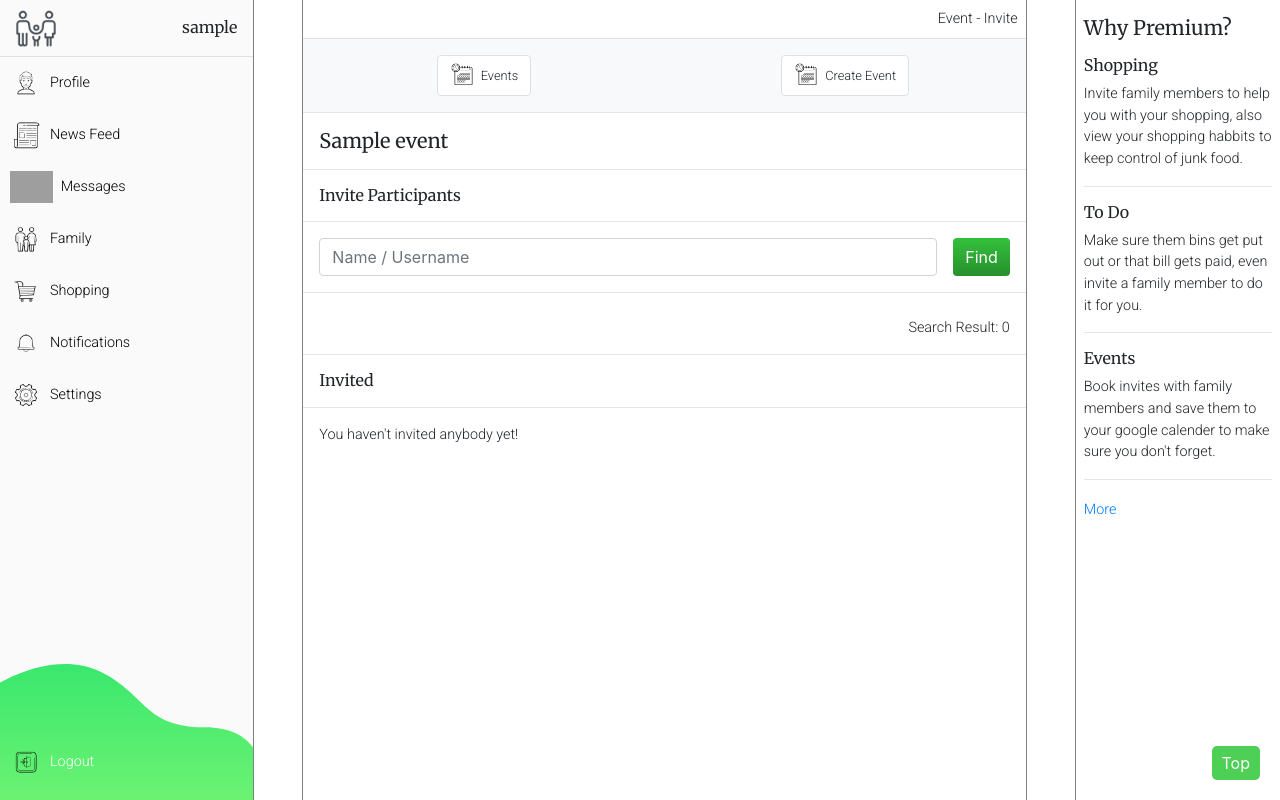
After one commit to Code-Institute-Submissions/family_organiser, a Django app: page /event/invite/1 in a window 1280 px wide. The commit adds this page. Run offline with Django 3.2, Linux system fonts and the light colour scheme; a user stored in the database is signed in; tables that the repository leaves empty hold one stand-in row (values such as "Sample post"); some libraries are stand-ins or nearby versions; grey boxes are pictures that could not be loaded.

Commit message:
Broke up creat event into two pages for reusablity later on

```diff
--- /dev/null
+++ b/event/templates/event/invite.html
@@ -0,0 +1,106 @@
+{% extends 'base.html' %}
+
+{% block title %}
+Event Menu | Family Organiser
+{% endblock %}
+
+{% block content %}
+<div class="row m-0 p-2">
+    <div class="col-12 m-0 p-0">
+        <p class="m-0 p-0 text-right">Event - Invite</p>
+    </div>
+</div>
+
+<!-- Messaging navigation -->
+<div class="row m-0 p-0 py-3 mini-navigation-container">
+    <div class="col-6 m-0 p-0 d-flex justify-content-center">
+        <a href="/message/new_conversation">
+            <button class="btn border mini-navigation-button">
+                <img src="{{ MEDIA_URL }}icons/schedule_icon.png" class="small-icon" />
+                <small>Events</small>
+            </button>
+        </a>
+    </div>
+    <div class="col-6 m-0 p-0 d-flex justify-content-center">
+        <a href="/message/select_conversation">
+            <button class="btn border mini-navigation-button">
+                <img src="{{ MEDIA_URL }}icons/schedule_icon.png" class="small-icon" />
+                <small>Create Event</small>
+            </button>
+        </a>
+    </div>
+</div>
+
+<hr class="mt-0">
+<h5 class="m-0 d-flex align-items-center justify-content-between px-3">{{ event.title }}</h5>
+<hr class="mt-3">
+
+
+<form action="/event/invite/{{ event.id }}" method="GET">
+    {% csrf_token %}
+    <h6 class="m-0 d-flex align-items-center justify-content-between px-3">Invite Participants</h6>
+    <hr class="mt-3">
+    <div class="container-fluid d-flex justify-content-between m-0 p-0 px-3">
+        <input type="text" name="q" class="form-control d-inline" placeholder="Name / Username">
+        <button class="btn btn-success ml-3">Find</button>
+    </div>
+</form>
+<hr>
+<div class="row m-0 p-0">
+    {% for aUser in searched_users %}
+    <div class="col-12 m-0 p-0">
+        <div class="row m-0 p-0">
+            <div class="col-3 m-0 p-0 pl-3">
+                <a href="/user/view_user_profile/{{aUser.id}}">
+                    {% if aUser.user_profile.profile_image %}
+                    <img src="{{ MEDIA_URL }}{{aUser.user_profile.profile_image}}" class="user-image">
+                    {% else %}
+                    <img src="{{ MEDIA_URL }}user-image.png" class="user-image">
+                    {% endif %}
+                </a>
+            </div>
+            <div class="col-5 m-0 p-0">
+                <a href="/user/view_user_profile/{{aUser.id}}">
+                    <h5 class="text-dark">{{ aUser.first_name }}{% if aUser.username == user.username %} <span
+                            class="text-secondary">(You!)</span>{% endif %}</h5>
+                    <h5 class="text-dark">{{ aUser.last_name }}</h5>
+                </a>
+            </div>
+            <div class="col-4 m-0 p-0 d-flex align-items-center justify-content-end pr-4">
+                {% if not aUser.username == user.username %}
+                <div>
+                    <a class="icon-button d-block mx-auto" href="">
+                        <img src="{{ MEDIA_URL }}icons/schedule_icon.png">
+                    </a>
+                    <small>Invite</small>
+                </div>
+                {% endif %}
+            </div>
+        </div>
+        <hr>
+    </div>
+    {% endfor %}
+</div>
+
+<p class="m-0 mt-2 text-right mr-3">Search Result: {{ searched_users | length }}</p>
+
+<hr class="mt-3">
+
+<h6 class="m-0 d-flex align-items-center justify-content-between px-3">Invited</h6>
+
+<hr class="mt-3">
+
+{% if not invited_participant %}
+<p class="px-3">You haven't invited anybody yet!</p>
+{% endif %}
+
+{% for participant in invited_participant %}
+
+    {{ participant }}
+
+{% endfor %}
+
+
+
+
+{% endblock %}
--- a/event/urls.py
+++ b/event/urls.py
@@ -3,4 +3,5 @@ from . import views
 
 urlpatterns = [
     path('create_event/', views.create_event, name='create_event'),
+    path('invite/<pk>', views.invite, name='invite'),
 ]
--- a/event/views.py
+++ b/event/views.py
@@ -1,17 +1,15 @@
-from django.shortcuts import render
+from django.shortcuts import render, redirect, get_object_or_404
 from message.functions.functions import get_searched_users
+from django.contrib.auth.decorators import login_required
 from .forms import EventForm
+from .models import Event
 
-# Create your views here.
+
+@login_required
 def create_event(request):
     """
     Create a new event and invite friends to the created event.
     """
-    # Find the friends searched by the user.
-    if request.method == 'GET':
-        searched_users = get_searched_users(request)
-    else:
-        searched_users = []
 
     # Create the event.
     if request.method == 'POST':
@@ -22,9 +20,32 @@ def create_event(request):
             event_form.event_creator = request.user
             event_form.save()
 
+            return redirect('invite', event_form.pk)
+
     context = {
-        'searched_users': searched_users,
         'create_event_form': EventForm,
     }
 
     return render(request, 'event/create_event.html', context)
+
+
+@login_required
+def invite(request, pk):
+    """
+    Invite friends to an event passed into the view.
+    """
+    # Find the friends searched by the user.
+    if request.method == 'GET':
+        searched_users = get_searched_users(request)
+    else:
+        searched_users = []
+
+    # Find the chosen event
+    event = get_object_or_404(Event, pk=pk)
+
+    context = {
+        'event': event,
+        'searched_users': searched_users,
+    }
+
+    return render(request, 'event/invite.html', context)
```
Also changed, not shown: event/templates/event/create_event.html (+1 -67 lines).
